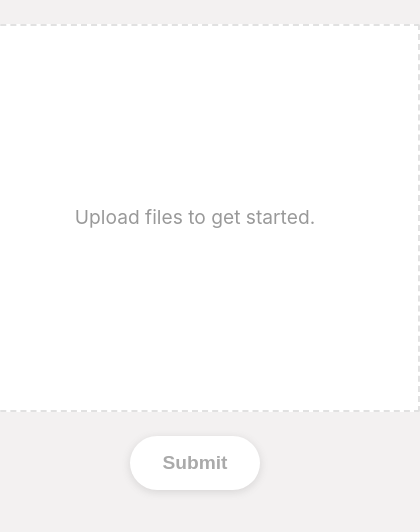
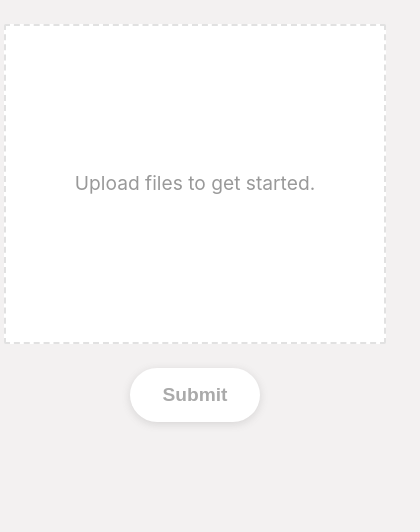
Before and after one commit to tim-zhong/home-insight, a React (Create React App) app: page / in a window 390 px wide. Shown: the top 532 px of the page, 420 px wide, since content can reach past the window. Built offline with nearby package versions, Linux system fonts and the light colour scheme.

Commit message:
responsiveness

```diff
--- a/src/components/common/Column.tsx
+++ b/src/components/common/Column.tsx
@@ -6,6 +6,7 @@ interface Props {
 }
 
 export const Column = styled.div<Props>`
+  display: block;
   display: flex;
   flex-direction: column;
   align-items: ${(props) => props.alignItems ?? "center"};
--- a/src/components/common/Row.tsx
+++ b/src/components/common/Row.tsx
@@ -6,6 +6,7 @@ interface Props {
 }
 
 export const Row = styled.div<Props>`
+  display: block;
   width: 100%;
   display: flex;
   flex-direction: row;
--- a/src/index.css
+++ b/src/index.css
@@ -1,5 +1,8 @@
 body {
   background-color: #f3f1f1;
+}
+div {
+  box-sizing: border-box;
 }
 
 /* CSS reset */
```
